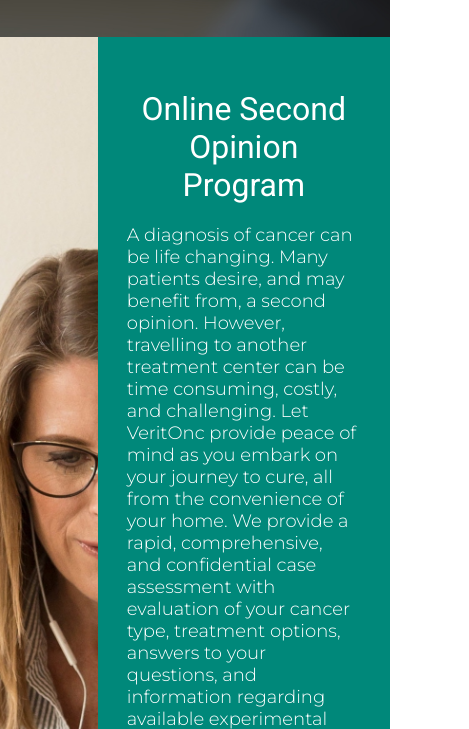
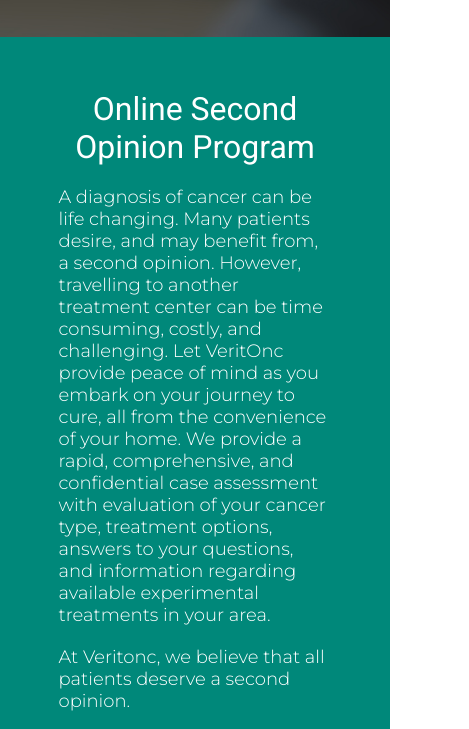
Before and after one commit to lilweirdward/Veritonc.Web-old, a plain HTML site: page upcoming/index.html in a window 390 px wide. Shown: the part 807-1536 px from the top of the page, 469 px wide, since content can reach past the window. Drawn offline with nearby package versions, Linux system fonts and the light colour scheme.

Commit message:
Added responsiveness

```diff
--- a/content/sass/styles.scss
+++ b/content/sass/styles.scss
@@ -158,6 +158,9 @@ img.profile {
             position: absolute;
             top: 0; left: 0;
             width: 25%; height: 100%;
+            @include media-query($tablet) {
+                display: none;
+            }
             &.home {
                 background-image: url(../img/background-main.jpg);
                 background-size: auto 100%;
@@ -168,6 +171,11 @@ img.profile {
             width: 60%;
             margin: 0;
             margin-left: 32.5%;
+            @include media-query($tablet) {
+                width: 90%;
+                margin: 0 auto;
+                margin-left: auto;
+            }
         }
     }
 }
@@ -208,10 +216,18 @@ img.profile {
         .column4 {
             width: 20.333333333333%;
             margin: 0 6.5%;
+            @include media-query($tablet) {
+                width: 90%;
+                margin: 0 5%;
+            }
         }
         .column6 {
             width: 40%;
             margin: 5%;
+            @include media-query($tablet) {
+                width: 90%;
+                margin: 0 5%;
+            }
         }
     }
 }
@@ -274,8 +290,14 @@ img.profile {
         position: absolute;
         width: 70%;
         left: 0; right: 0;
+        @include media-query($tablet) {
+            width: 90%;
+        }
         &.top {
             top: 20%;
+            @include media-query($tablet) {
+                top: 10%;
+            }
             img.logo {
                 display: block;
                 height: 5rem;
@@ -285,6 +307,9 @@ img.profile {
         &.middle {
             top: 45%;
             color: white;
+            @include media-query($tablet) {
+                top: 30%;
+            }
             h1 {
                 font-size: 3rem;
             }
@@ -507,8 +532,14 @@ img.profile {
     color: white;
     .container.withcolumns {
         width: 33%;
+        @include media-query($tablet) {
+            width: 90%;
+        }
         img {
             width: 50%;
+            // @include media-query($tablet) {
+            //     width: 100%;
+            // }
         }
     }
 }
@@ -516,6 +547,9 @@ img.profile {
 .steps {
     width: 33%;
     margin: 0 auto;
+    @include media-query($tablet) {
+        width: 67%;
+    }
     .step {
         margin: 3rem 0;
         .fas, .instruction {
```
Also changed, not shown: content/css/styles.css.
